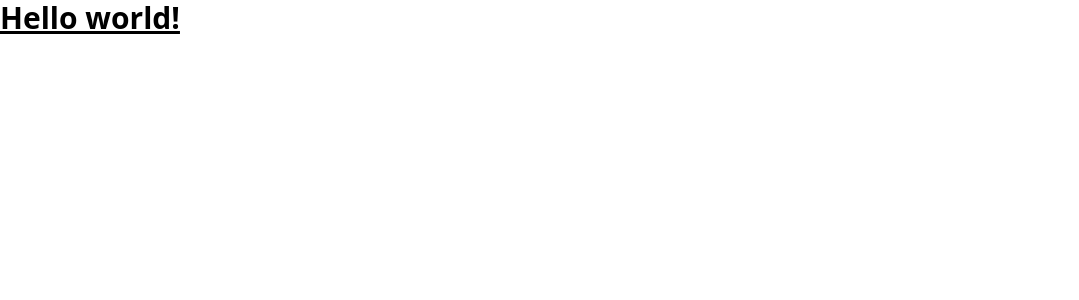
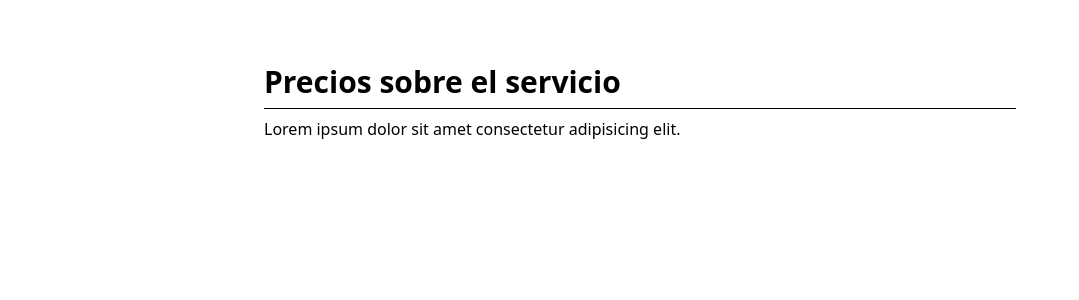
Before and after one commit to DrackDMG/pokemon-ssr, an Angular app: page /pricing in a window 1280 px wide. Before the commit this address led to /. Shown: the top 300 px of the page, without its empty margins (0-1079 px from the left). Built offline with nearby package versions, Linux system fonts and the light colour scheme.

Commit message:
creacion base paginas

```diff
--- a/src/app/app.html
+++ b/src/app/app.html
@@ -1,5 +1,5 @@
-<h1 class="text-3xl font-bold underline">
-  Hello world!
-</h1>
+<!-- TODO: navbar -->
 
-<router-outlet></router-outlet>
+<div class="max-w-3xl mx-auto mt-16 px-2">
+  <router-outlet></router-outlet>
+</div>
--- a/src/app/app.routes.ts
+++ b/src/app/app.routes.ts
@@ -1,3 +1,20 @@
 import { Routes } from '@angular/router';
 
-export const routes: Routes = [];
+export const routes: Routes = [
+  {
+    path: 'about',
+    loadComponent: () => import('./pages/about/about-pages.component'),
+  },
+  {
+    path: 'pricing',
+    loadComponent: () => import('./pages/pricing/pricing-pages.component'),
+  },
+  {
+    path: 'contact',
+    loadComponent: () => import('./pages/contact/contact-pages.component'),
+  },
+  {
+    path: '**',
+    redirectTo: 'about',
+  }
+];
--- /dev/null
+++ b/src/app/pages/about/about-pages.component.css
@@ -0,0 +1,3 @@
+:host {
+  display: block;
+}
--- /dev/null
+++ b/src/app/pages/about/about-pages.component.html
@@ -0,0 +1,7 @@
+<h1 class="text-3xl font-bold ">Sobre la aplicacion</h1>
+<hr class="my-2">
+<section>
+  <p class="mb-4">
+    Lorem ipsum dolor sit amet consectetur adipisicing elit.
+  </p>
+</section>
--- /dev/null
+++ b/src/app/pages/about/about-pages.component.ts
@@ -0,0 +1,9 @@
+import { ChangeDetectionStrategy, Component } from '@angular/core';
+
+@Component({
+  imports: [],
+  templateUrl: './about-pages.component.html',
+  styleUrl: './about-pages.component.css',
+  changeDetection: ChangeDetectionStrategy.OnPush,
+})
+export default class AboutPagesComponent { }
--- /dev/null
+++ b/src/app/pages/contact/contact-pages.component.css
@@ -0,0 +1,3 @@
+:host {
+  display: block;
+}
--- /dev/null
+++ b/src/app/pages/contact/contact-pages.component.html
@@ -0,0 +1,7 @@
+<h1 class="text-3xl font-bold ">Contacto</h1>
+<hr class="my-2">
+<section>
+  <p class="mb-4">
+    Lorem ipsum dolor sit amet consectetur adipisicing elit.
+  </p>
+</section>
--- /dev/null
+++ b/src/app/pages/contact/contact-pages.component.ts
@@ -0,0 +1,9 @@
+import { ChangeDetectionStrategy, Component } from '@angular/core';
+
+@Component({
+  imports: [],
+  templateUrl: './contact-pages.component.html',
+  styleUrl: './contact-pages.component.css',
+  changeDetection: ChangeDetectionStrategy.OnPush,
+})
+export default class ContactPagesComponent { }
--- /dev/null
+++ b/src/app/pages/pricing/pricing-pages.component.css
@@ -0,0 +1,3 @@
+:host {
+  display: block;
+}
--- /dev/null
+++ b/src/app/pages/pricing/pricing-pages.component.html
@@ -0,0 +1,7 @@
+<h1 class="text-3xl font-bold ">Precios sobre el servicio</h1>
+<hr class="my-2">
+<section>
+  <p class="mb-4">
+    Lorem ipsum dolor sit amet consectetur adipisicing elit.
+  </p>
+</section>
--- /dev/null
+++ b/src/app/pages/pricing/pricing-pages.component.ts
@@ -0,0 +1,9 @@
+import { ChangeDetectionStrategy, Component } from '@angular/core';
+
+@Component({
+  imports: [],
+  templateUrl: './pricing-pages.component.html',
+  styleUrl: './pricing-pages.component.css',
+  changeDetection: ChangeDetectionStrategy.OnPush,
+})
+export default class PricingPagesComponent { }
```
